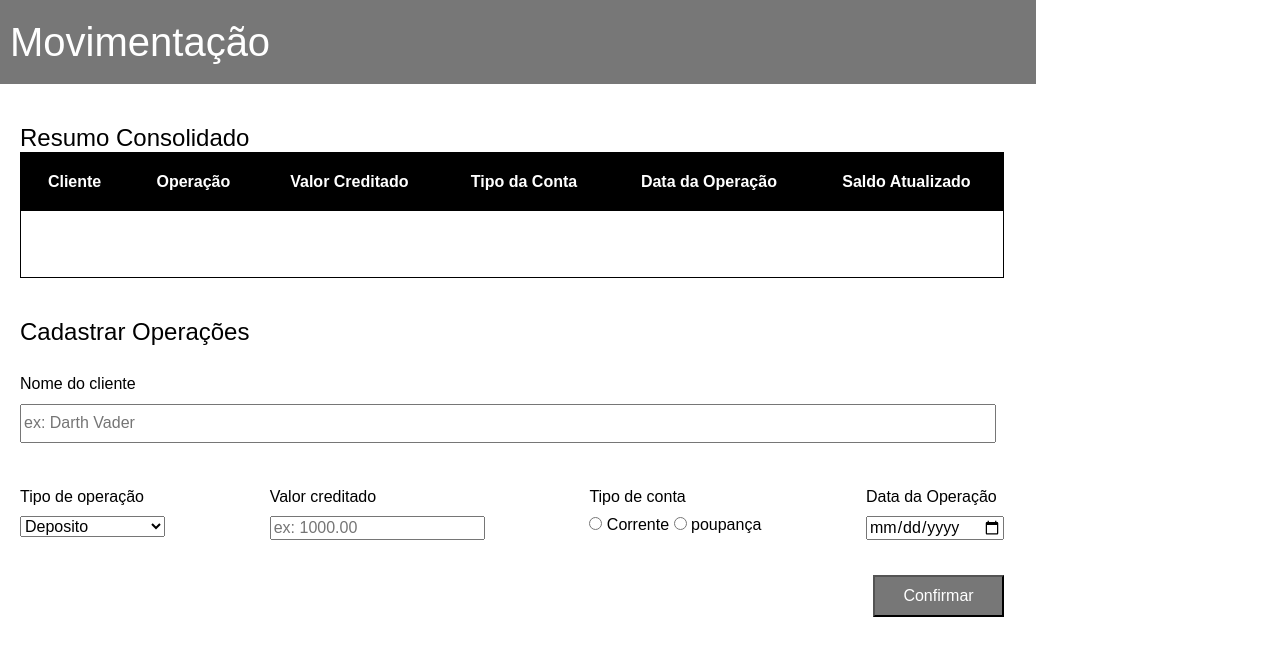
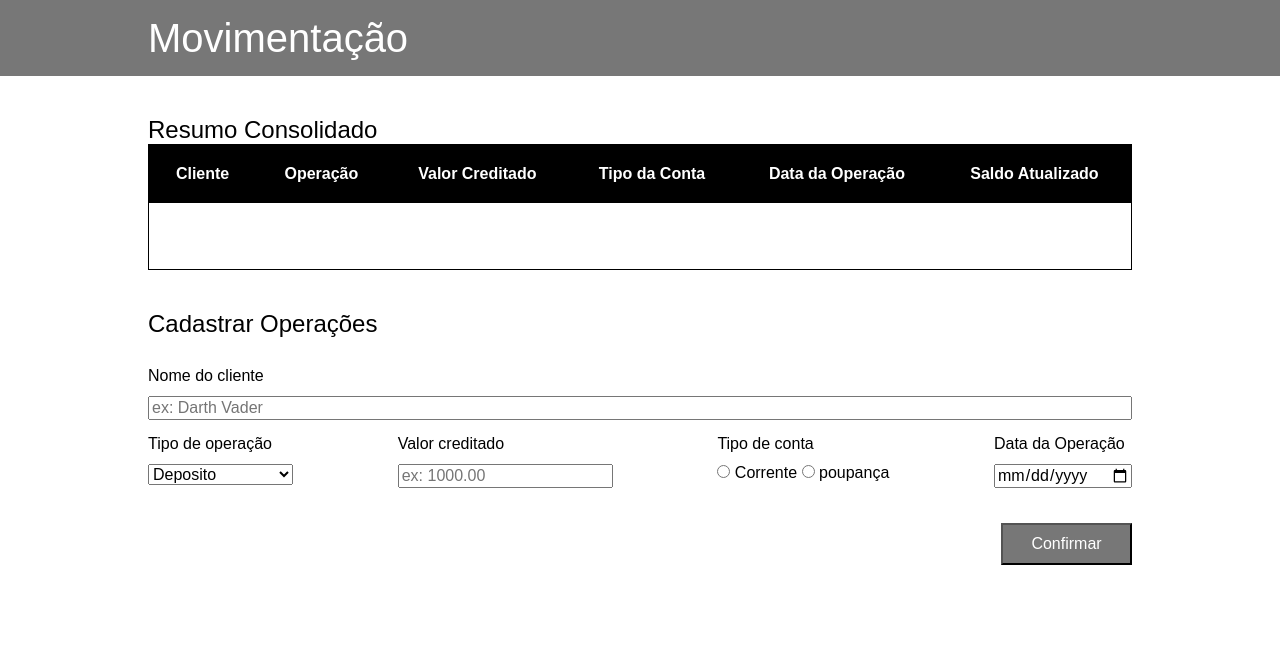
Before and after one commit to leonardoguerra1501/Projeto-CSS-Basico, a plain HTML site: page index.html in a window 1280 px wide. Drawn offline with Linux system fonts and the light colour scheme.

Commit message:
Upgrade testes com flex

```diff
--- a/css/style.css
+++ b/css/style.css
@@ -3,9 +3,9 @@ body{
     font-family: sans-serif;
 }
 header{
-    width: 1026px;
-    height: 84px;
-    padding-left: 10px;
+    /* width: 1026px; */
+    /* height: 84px; */
+    padding: 15px calc((100% - 984px) / 2);
     margin-bottom: 40px;
     background-color: #777;
     color: white;
@@ -31,16 +31,24 @@ th{
     padding: 20px;
 }
 #corpo{
-    max-width:984px;
-    margin-left: 20px;
+    padding: 0px calc((100% - 984px) / 2);
 
 
 }
-.form_nomeCliente input{
-    width: 968px;
+.item_inline{
+    display: flex;
+    flex-direction: row;
     height: 33px;
     margin-bottom: 35px;
+    flex-wrap: wrap;
 }
+.item_inline input{
+    flex: 1;
+}
+.item_inline label{
+    flex-basis: 100%;
+}
+
 .formulario{
     width: 984px;
     display: flex;
@@ -49,7 +57,7 @@ th{
 }
 .label_formulario{
     padding: 10px 0;
-   display: block;
+    display: block;
 
 }
 #titulo_fomulario{
--- a/index.html
+++ b/index.html
@@ -61,7 +61,7 @@
             <form class="form_nomeCliente" method="post">
                 <div class="item_inline">
                     <label class="label_formulario" for="Nome">Nome do cliente</label>
-                    <input id="linha_toda" type="text" placeholder="ex: Darth Vader" id="Nome">
+                    <input id="Nome" type="text" placeholder="ex: Darth Vader" id="Nome">
                 </div>
             </form>
 
```
